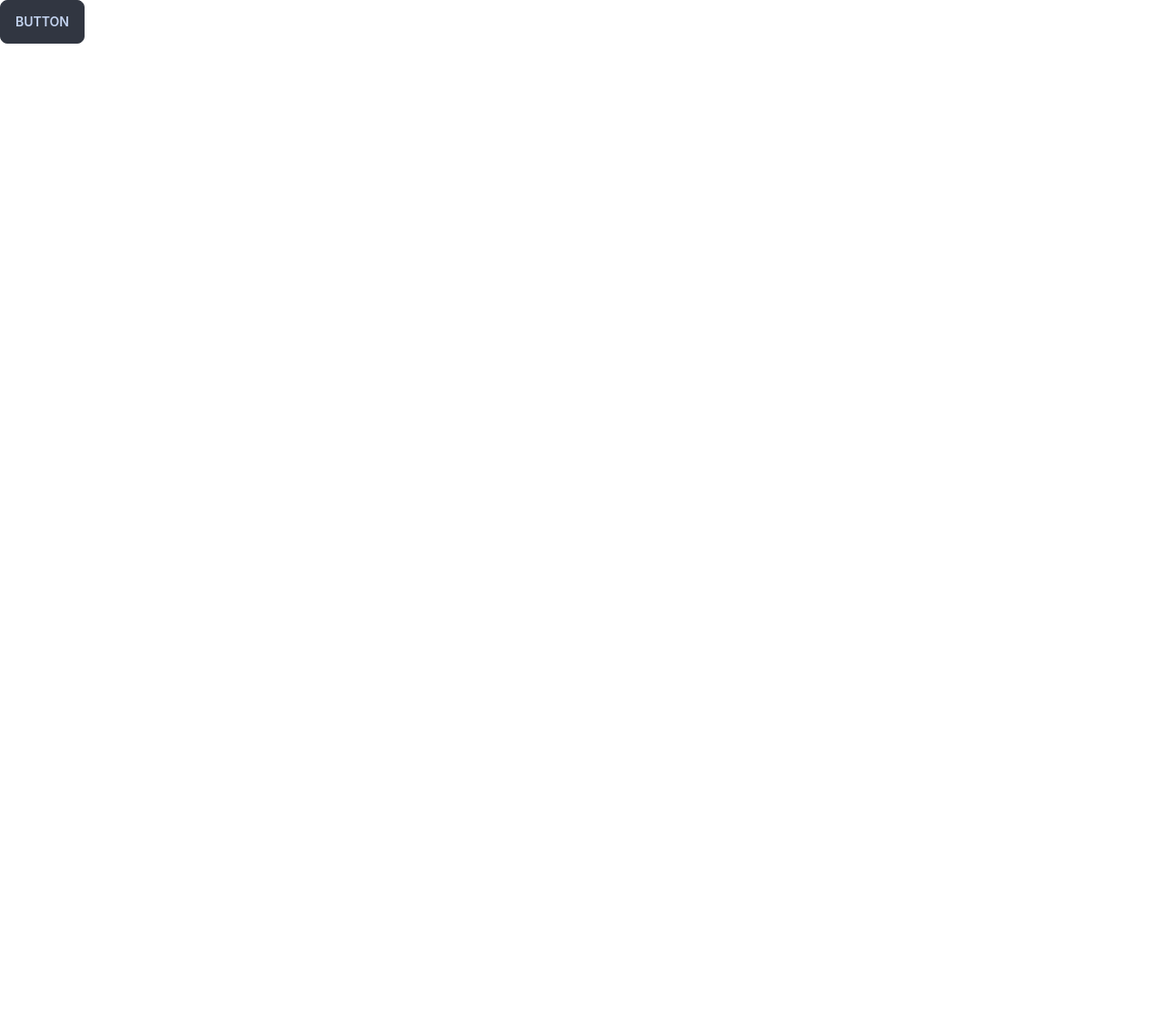
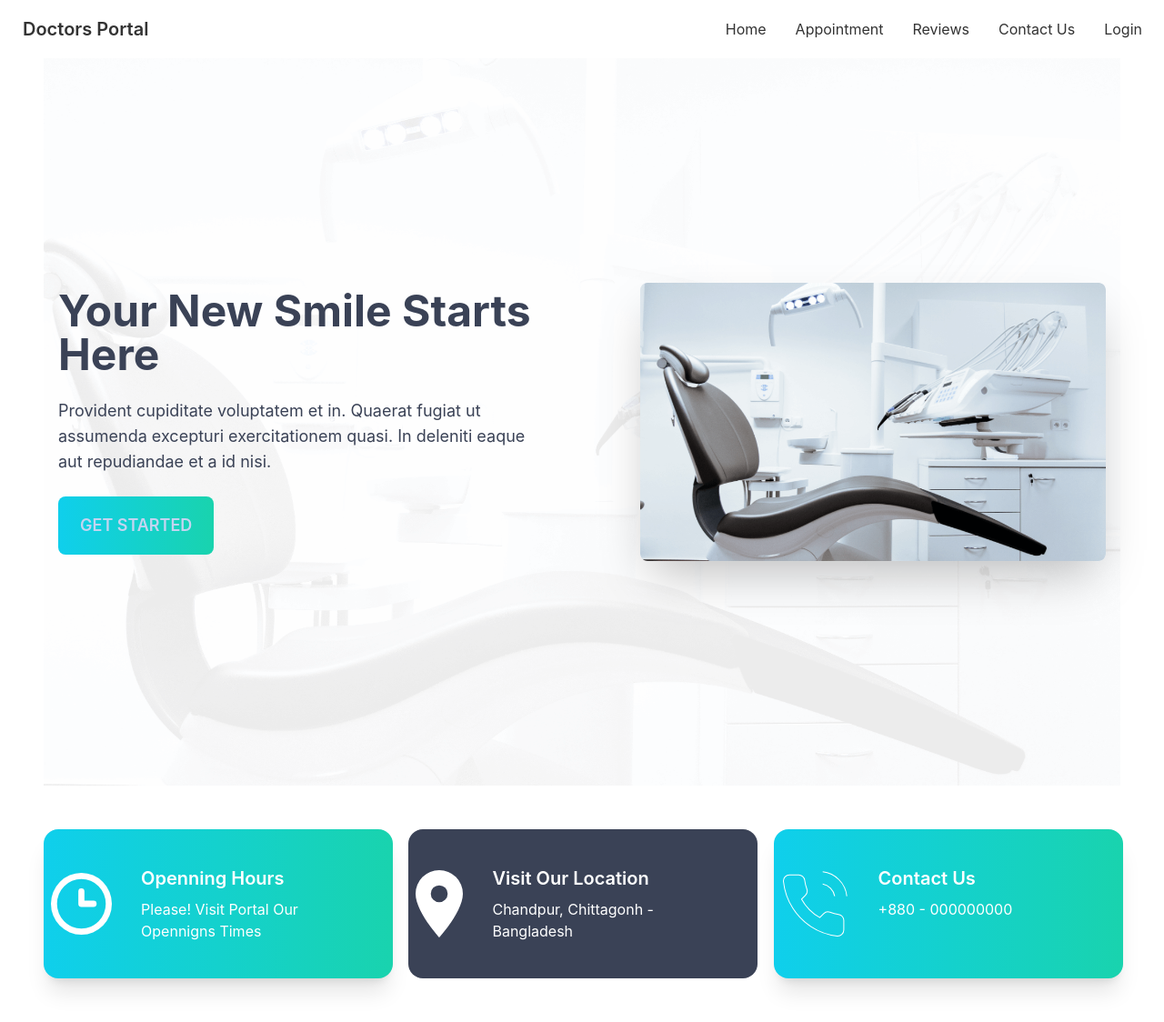
Before and after one commit to AhshanHabib26/doctors-portal-client, a React (Create React App) app: page / in a window 1280 px wide. Shown: the whole page at 91% size. Before the commit the page ends 800 px from the top, so only its background shows below. Built offline with nearby package versions, Linux system fonts and the light colour scheme.

Commit message:
Info Section Added

```diff
--- a/src/App.js
+++ b/src/App.js
@@ -1,9 +1,16 @@
-import './App.css';
+import { Route, Routes } from "react-router-dom";
+import "./App.css";
+import Home from "./Component/Pages/Home/Home";
+import Navbar from "./Component/Pages/Navbar/Navbar";
 
 function App() {
   return (
     <div>
-    <button class="btn btn-active btn-gradiant">Button</button>
+      <Navbar />
+      <Routes>
+        <Route path="/" element={<Home />} />
+        <Route path="/home" element={<Home />} />
+      </Routes>
     </div>
   );
 }
--- /dev/null
+++ b/src/Component/Pages/Banner/Banner.css
@@ -0,0 +1,8 @@
+.bannerContainer{
+    background-image: url(../../../assets/images/bg.png);
+    background-position: center;
+    background-repeat: no-repeat;
+    background-size: cover;
+    object-fit: cover;
+    object-position: center;
+}
--- /dev/null
+++ b/src/Component/Pages/Banner/Banner.js
@@ -0,0 +1,30 @@
+import React from "react";
+import Chair from '../../../assets/images/chair.png'
+import './Banner.css'
+
+const Banner = () => {
+  return (
+    <div className="bannerContainer">
+      <div  class="hero min-h-screen">
+        <div class="hero-content flex-col lg:flex-row-reverse">
+          <img
+            src={Chair}
+            class="max-w-lg rounded-lg shadow-2xl"
+            alt="Chair"
+          />
+          <div className="pr-20">
+            <h1 class="text-5xl text-accent font-bold pr-40 sm:pr-4">Your New Smile Starts Here</h1>
+            <p class="py-6 text-accent text-lg">
+              Provident cupiditate voluptatem et in. Quaerat fugiat ut assumenda
+              excepturi exercitationem quasi. In deleniti eaque aut repudiandae
+              et a id nisi.
+            </p>
+            <button class="btn border-0 outline-0 btn-xs sm:btn-sm md:btn-md lg:btn-lg bg-gradient-to-r from-primary to-secondary">Get Started</button>
+          </div>
+        </div>
+      </div>
+    </div>
+  );
+};
+
+export default Banner;
--- /dev/null
+++ b/src/Component/Pages/Home/Home.js
@@ -0,0 +1,15 @@
+import React from 'react';
+import Banner from '../Banner/Banner';
+import Info from '../Info/Info';
+
+
+const Home = () => {
+    return (
+        <div className='px-12'>
+            <Banner/>
+            <Info/>
+        </div>
+    );
+};
+
+export default Home;
--- /dev/null
+++ b/src/Component/Pages/Info/Info.js
@@ -0,0 +1,49 @@
+import React from "react";
+import clock from '../../../assets/icons/clock.svg'
+import marker from '../../../assets/icons/marker.svg'
+import phone from '../../../assets/icons/phone.svg'
+
+const Info = () => {
+  return (
+    <div class="text-white grid grid-cols-1 lg:grid-cols-3 gap-5 my-12  ">
+        <div class="card w-96 p-2 flex flex-row  bg-base-100 shadow-xl bg-gradient-to-r from-primary to-secondary">
+      <figure>
+        <img
+          src={clock}
+          alt="Clock"
+        />
+      </figure>
+      <div class="card-body">
+        <h2 class="card-title">Openning Hours</h2>
+        <p>Please! Visit Portal Our Opennigns Times</p>
+      </div>
+    </div>
+    <div class="card w-96 p-2 flex flex-row  bg-accent from-primary to-secondary">
+      <figure>
+        <img
+          src={marker}
+          alt="Marker"
+        />
+      </figure>
+      <div class="card-body  ">
+        <h2 class="card-title">Visit Our Location</h2>
+        <p>Chandpur, Chittagonh - Bangladesh</p>
+      </div>
+    </div>
+    <div class="card w-96 p-2 flex flex-row  bg-base-100 shadow-xl bg-gradient-to-r from-primary to-secondary">
+      <figure>
+        <img
+          src={phone}
+          alt="Phone"
+        />
+      </figure>
+      <div class="card-body">
+        <h2 class="card-title">Contact Us</h2>
+        <p>+880 - 000000000</p>
+      </div>
+    </div>
+    </div>
+  );
+};
+
+export default Info;
--- /dev/null
+++ b/src/Component/Pages/Navbar/Navbar.js
@@ -0,0 +1,71 @@
+import React from "react";
+import { Link } from "react-router-dom";
+
+const Navbar = () => {
+  return (
+    <div class="navbar bg-base-100">
+      <div class="navbar-start">
+        <div class="dropdown">
+          <label tabindex="0" class="btn btn-ghost lg:hidden">
+            <svg
+              xmlns="http://www.w3.org/2000/svg"
+              class="h-5 w-5"
+              fill="none"
+              viewBox="0 0 24 24"
+              stroke="currentColor"
+            >
+              <path
+                stroke-linecap="round"
+                stroke-linejoin="round"
+                stroke-width="2"
+                d="M4 6h16M4 12h8m-8 6h16"
+              />
+            </svg>
+          </label>
+          <ul
+            tabindex="0"
+            class="menu menu-compact dropdown-content mt-3 p-2 shadow bg-base-100 rounded-box w-52"
+          >
+            <li>
+              <Link to="/">Home</Link>
+            </li>
+            <li>
+              <Link to="/appointment">Appointment</Link>
+            </li>
+            <li>
+              <Link to="/reviews">Reviews</Link>
+            </li>
+            <li>
+              <Link to="/contact">Contact Us</Link>
+            </li>
+            <li>
+              <Link to="/login">Login</Link>
+            </li>
+          </ul>
+        </div>
+        <a class="btn btn-ghost normal-case text-xl">Doctors Portal</a>
+      </div>
+      <div class="navbar-end hidden lg:flex">
+        <ul class="menu menu-horizontal p-0">
+          <li>
+            <Link to="/">Home</Link>
+          </li>
+          <li>
+            <Link to="/appointment">Appointment</Link>
+          </li>
+          <li>
+            <Link to="/reviews">Reviews</Link>
+          </li>
+          <li>
+            <Link to="/contact">Contact Us</Link>
+          </li>
+          <li>
+            <Link to="/login">Login</Link>
+          </li>
+        </ul>
+      </div>
+    </div>
+  );
+};
+
+export default Navbar;
--- a/src/index.js
+++ b/src/index.js
@@ -1,14 +1,17 @@
-import React from 'react';
-import ReactDOM from 'react-dom/client';
-import './index.css';
-import App from './App';
-import reportWebVitals from './reportWebVitals';
+import React from "react";
+import ReactDOM from "react-dom/client";
+import "./index.css";
+import App from "./App";
+import reportWebVitals from "./reportWebVitals";
+import { BrowserRouter } from "react-router-dom";
 
-const root = ReactDOM.createRoot(document.getElementById('root'));
+const root = ReactDOM.createRoot(document.getElementById("root"));
 root.render(
-  <React.StrictMode>
-    <App />
-  </React.StrictMode>
+  <BrowserRouter>
+    <React.StrictMode>
+      <App />
+    </React.StrictMode>
+  </BrowserRouter>
 );
 
 // If you want to start measuring performance in your app, pass a function
```
